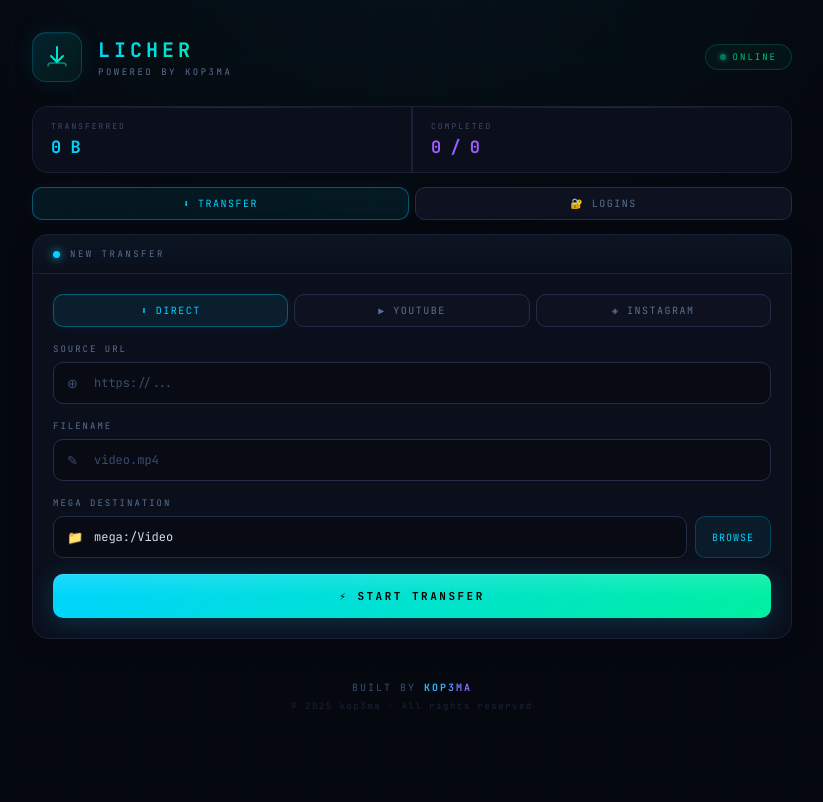
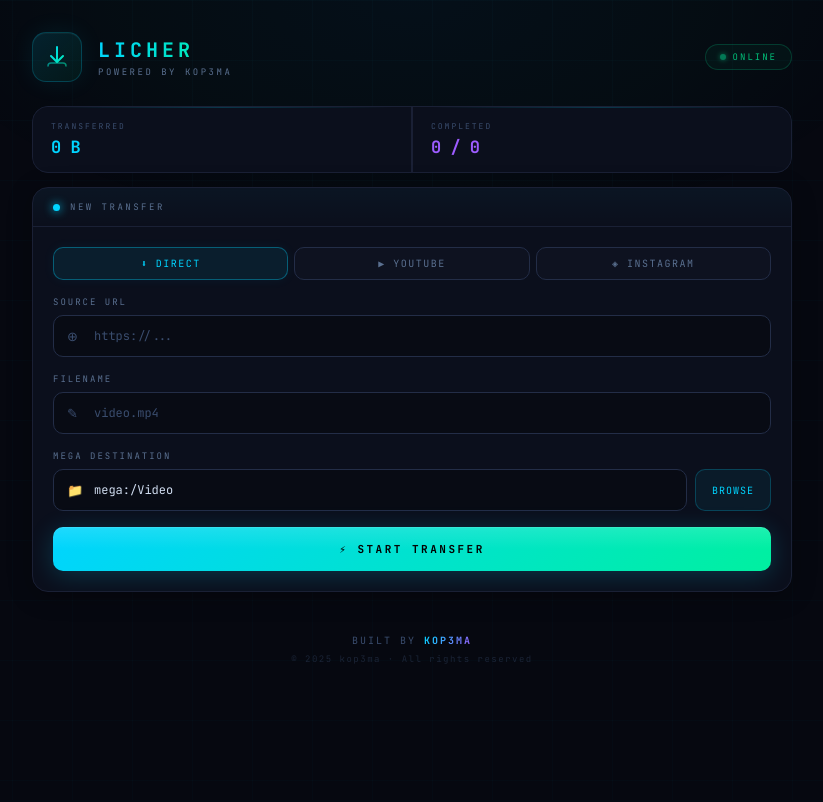
Before and after one commit to aliwebwork0/full-licher, a Flask app: page / in a window 1280 px wide. Shown: the whole page, without its empty margins (228-1051 px from the left). After the commit the page ends 664 px from the top, so only its background shows below. Run offline with Flask 3, Linux system fonts and the light colour scheme; data that the repository does not hold is empty.

Commit message:
Add files via upload

```diff
--- a/templates/index.html
+++ b/templates/index.html
@@ -808,14 +808,6 @@ select { padding-left: 14px; }
     </div>
   </div>
 
-  <!-- ── PAGE TABS ── -->
-  <div class="source-tabs anim-fadeup" style="animation-delay:.07s">
-    <button class="source-tab active" onclick="setPageTab('transfer')" id="page-tab-transfer">⬇ Transfer</button>
-    <button class="source-tab" onclick="setPageTab('logins')" id="page-tab-logins">🔐 Logins</button>
-  </div>
-
-  <div id="page-transfer">
-
   <!-- ── INPUT CARD ── -->
   <div class="card anim-fadeup" style="animation-delay:.1s">
     <div class="card-head">
@@ -908,63 +900,6 @@ select { padding-left: 14px; }
     </div>
     <div class="jobs-list" id="jobsList"></div>
   </div>
-
-  </div><!-- /page-transfer -->
-
-  <!-- ── PAGE: LOGINS ── -->
-  <div id="page-logins" style="display:none">
-
-    <div class="card anim-fadeup">
-      <div class="card-head">
-        <div class="card-head-dot"></div>
-        <div class="card-head-title">Add Login</div>
-      </div>
-      <div class="card-body">
-
-        <div class="field">
-          <div class="field-label">Login URL</div>
-          <div class="input-wrap">
-            <span class="input-ico">🔗</span>
-            <input type="text" id="loginUrl" placeholder="https://example.com/login" autocomplete="off">
-          </div>
-        </div>
-
-        <div class="dest-row">
-          <div class="field">
-            <div class="field-label">Username</div>
-            <div class="input-wrap">
-              <span class="input-ico">👤</span>
-              <input type="text" id="loginUsername" placeholder="" autocomplete="off">
-            </div>
-          </div>
-          <div class="field">
-            <div class="field-label">Password</div>
-            <div class="input-wrap">
-              <span class="input-ico">🔑</span>
-              <input type="password" id="loginPassword" placeholder="" autocomplete="off">
-            </div>
-          </div>
-        </div>
-
-        <button class="btn-start" id="loginBtn" onclick="addLogin()">
-          <div class="spin"></div>
-          <span class="lbl">🔐 Login &amp; Save</span>
-        </button>
-
-      </div>
-    </div>
-
-    <div class="card anim-fadeup" style="animation-delay:.05s">
-      <div class="card-head">
-        <div class="card-head-dot"></div>
-        <div class="card-head-title">Saved Logins</div>
-      </div>
-      <div class="card-body">
-        <div id="loginsList" style="display:flex;flex-direction:column;gap:10px"></div>
-      </div>
-    </div>
-
-  </div><!-- /page-logins -->
 
   <!-- ── FOOTER ── -->
   <div class="footer">
@@ -1024,97 +959,8 @@ async function api(path, method = 'GET') {
 }
 
 // ═══════════════════════════════════════════
-// PAGE TABS
-// ═══════════════════════════════════════════
-function setPageTab(tab) {
-  document.getElementById('page-transfer').style.display = tab === 'transfer' ? '' : 'none';
-  document.getElementById('page-logins').style.display = tab === 'logins' ? '' : 'none';
-  document.getElementById('page-tab-transfer').classList.toggle('active', tab === 'transfer');
-  document.getElementById('page-tab-logins').classList.toggle('active', tab === 'logins');
-  if (tab === 'logins') loadLogins();
-}
-
-// ═══════════════════════════════════════════
-// LOGINS
-// ═══════════════════════════════════════════
-async function addLogin() {
-  const login_url = document.getElementById('loginUrl').value.trim();
-  const username  = document.getElementById('loginUsername').value.trim();
-  const password  = document.getElementById('loginPassword').value;
-
-  if (!login_url || !username || !password) {
-    toast('⚠ Fill in login URL, username and password');
-    return;
-  }
-
-  const btn = document.getElementById('loginBtn');
-  btn.classList.add('loading');
-
-  try {
-    const form = new FormData();
-    form.append('login_url', login_url);
-    form.append('username', username);
-    form.append('password', password);
-
-    const r = await fetch('/logins/add', { method: 'POST', body: form });
-    const data = await r.json();
-
-    if (data.ok && data.status === 'success') {
-      toast('✓ Login successful for ' + data.domain);
-      document.getElementById('loginPassword').value = '';
-      loadLogins();
-    } else if (data.ok) {
-      toast('✕ Login failed (' + (data.detail || 'unknown error') + ')');
-      loadLogins();
-    } else {
-      toast('⚠ ' + (data.error || 'Error'));
-    }
-  } catch (e) {
-    toast('⚠ ' + e.message);
-  } finally {
-    btn.classList.remove('loading');
-  }
-}
-
-async function loadLogins() {
-  try {
-    const data = await api('/logins');
-    const list = document.getElementById('loginsList');
-    if (!data.logins || !data.logins.length) {
-      list.innerHTML = '<div style="color:var(--muted);font-size:13px;padding:8px 0">هیچ لاگین ذخیره‌شده‌ای وجود ندارد.</div>';
-      return;
-    }
-    list.innerHTML = data.logins.map(l => `
-      <div style="display:flex;align-items:center;justify-content:space-between;gap:10px;padding:10px 12px;background:rgba(255,255,255,.03);border:1px solid rgba(255,255,255,.06);border-radius:10px">
-        <div style="min-width:0">
-          <div style="font-weight:600;font-size:14px">${esc(l.domain)}</div>
-          <div style="color:var(--muted);font-size:12px">${esc(l.username)}</div>
-        </div>
-        <div style="display:flex;align-items:center;gap:8px;flex-shrink:0">
-          <span style="font-size:12px;color:${l.status === 'success' ? 'var(--green,#00f0a0)' : '#ff5577'}">
-            ${l.status === 'success' ? '✓ Active' : '✕ Failed'}
-          </span>
-          <button class="btn-sm danger" onclick="removeLogin('${esc(l.domain)}')">Remove</button>
-        </div>
-      </div>
-    `).join('');
-  } catch (e) {
-    console.error(e);
-  }
-}
-
-async function removeLogin(domain) {
-  try {
-    const form = new FormData();
-    form.append('domain', domain);
-    await fetch('/logins/remove', { method: 'POST', body: form });
-    loadLogins();
-  } catch (e) {
-    toast('⚠ ' + e.message);
-  }
-}
-
-
+// SOURCE TABS
+// ═══════════════════════════════════════════
 function setSourceTab(tab) {
   activeSourceTab = tab;
   ['direct','youtube','instagram'].forEach(t => {
```
